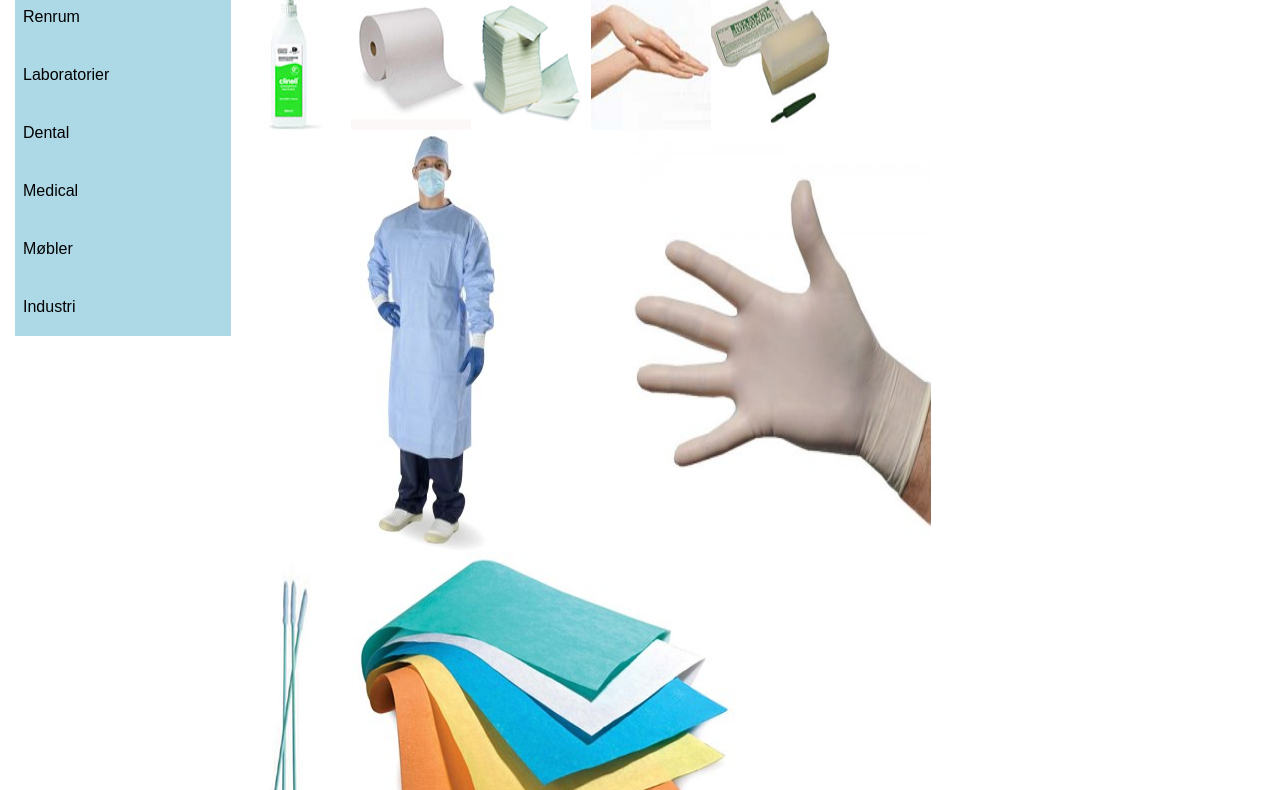
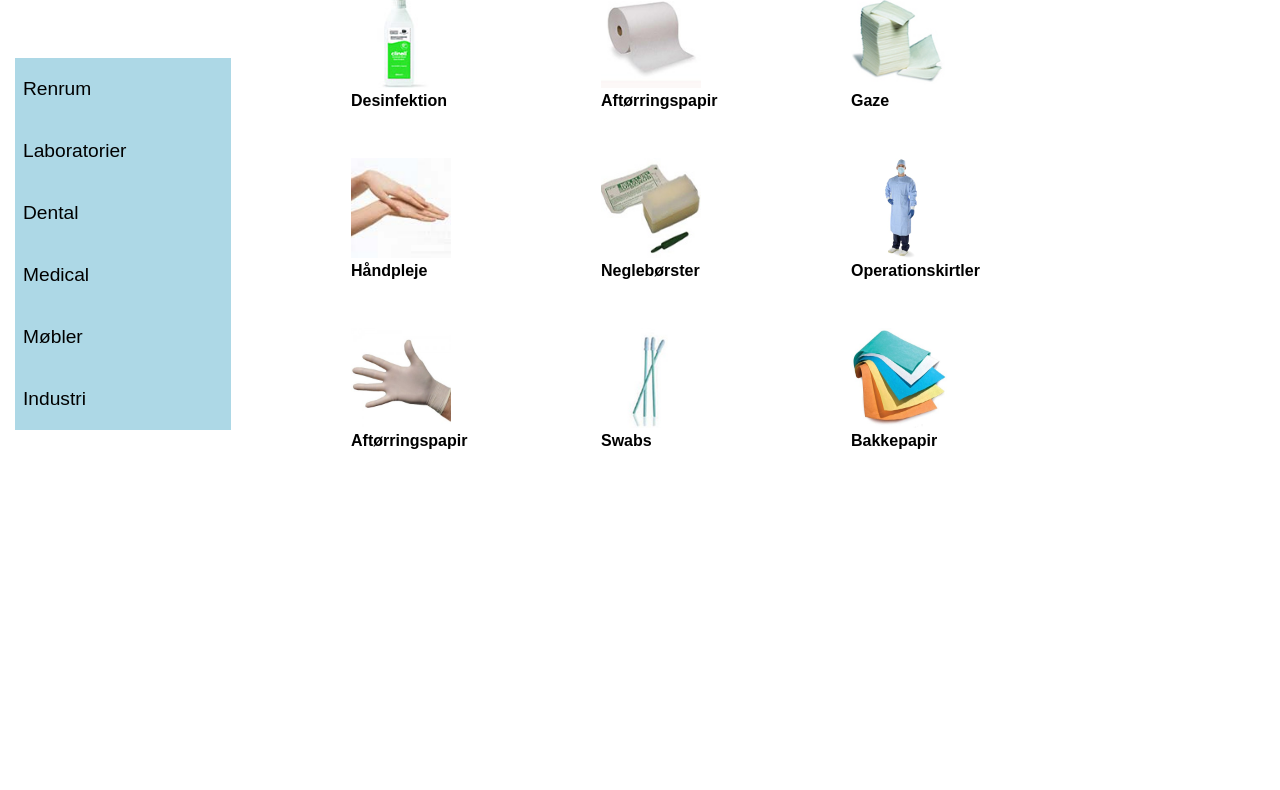
Before and after one commit to magnuskb/imtex, a plain HTML site: page dental.html in a window 1280 px wide. Shown: the part 134-924 px from the top of the page. After the commit the page ends 800 px from the top, so only its background shows below. Drawn offline with Linux system fonts and the light colour scheme.

Commit message:
billederne og teksten i dental

```diff
--- a/index.css
+++ b/index.css
@@ -35,17 +35,17 @@ header nav a:hover {
     }
 }
 
-<<<<<<< HEAD
+
 #dental .produkt {
     width: 100px;
     height: 100px;
+    margin-bottom: 70px;
     margin-left: 90px;
-    margin-bottom: 70px;
-    text-align: center;
 }
-=======
-#dental .column_narrow {}
->>>>>>> origin/master
+
+#dental .column_narrow {
+    margin-top: 35px;
+}
 
 /*Navigation dental side*/
 
@@ -75,6 +75,7 @@ width: 200px;
     display: flex;
     flex-wrap: wrap;
     width: 750px;
+    justify-content: space-around;
 }
 
 img {
```
